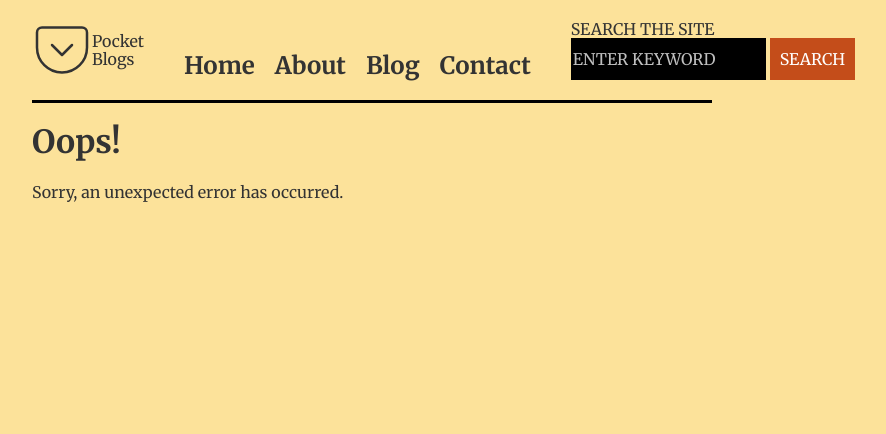
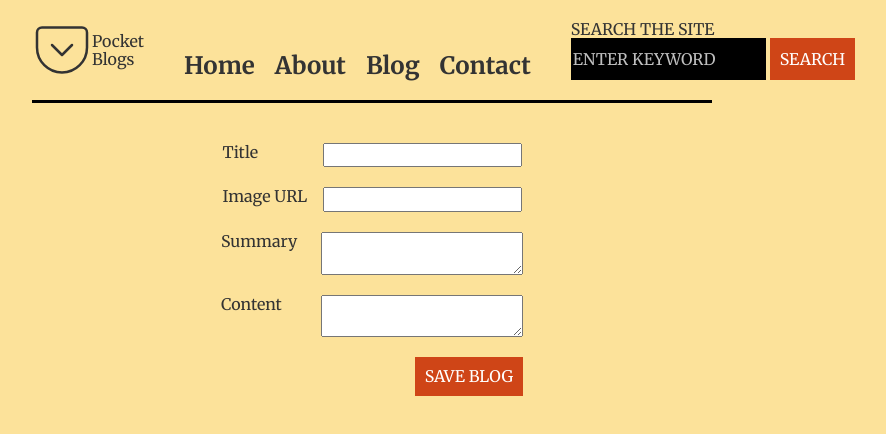
Before and after one commit to jariast22/alto-cms, a React (Vite) app: page /editBlog in a window 1280 px wide. Shown: the top 434 px of the page, without its empty margins (268-1154 px from the left). Built offline with nearby package versions, Linux system fonts and the light colour scheme.

Commit message:
feat: Blog Creation

```diff
--- a/package.json
+++ b/package.json
@@ -9,6 +9,7 @@
     "preview": "vite preview"
   },
   "dependencies": {
+    "dompurify": "^2.4.3",
     "localforage": "^1.10.0",
     "match-sorter": "^6.3.1",
     "react": "^18.2.0",
@@ -16,7 +17,8 @@
     "react-feather": "^2.0.10",
     "react-router-dom": "^6.6.1",
     "sort-by": "^1.2.0",
-    "styled-components": "^5.3.6"
+    "styled-components": "^5.3.6",
+    "uuid": "^9.0.0"
   },
   "devDependencies": {
     "@types/react": "^18.0.26",
--- a/src/App.jsx
+++ b/src/App.jsx
@@ -8,14 +8,13 @@ import NavBar from '@/organisms/NavBar';
 import Home from '@pages/Home';
 import ErrorPage from '@pages/error-page';
 import Blog from '@pages/Blog';
+import BlogEdit from '@pages/BlogEdit';
 
 const App = () => {
   const [blogs, setBlogs] = useState([]);
   const match = useMatch('/blog/:id');
 
-  const blog = match
-    ? blogs.find((blog) => blog.id === Number(match.params.id))
-    : null;
+  const blog = match ? blogs.find((blog) => blog.id === match.params.id) : null;
 
   useEffect(() => {
     const blogsInStorage = localStorage.getItem('blogs');
@@ -27,12 +26,23 @@ const App = () => {
     }
   }, []);
 
+  const onBlogCreation = (newBlog) => {
+    localStorage.clear();
+    const newBlogs = blogs.concat(newBlog);
+    localStorage.setItem('blogs', JSON.stringify(newBlogs));
+    setBlogs(newBlogs);
+  };
+
   return (
     <Wrapper>
       <NavBar></NavBar>
       <Routes>
         <Route index element={<Home blogs={blogs} />} />
         <Route path="blog/:id" element={<Blog blog={blog} />} />
+        <Route
+          path="editBlog"
+          element={<BlogEdit handleBlogCreation={onBlogCreation} />}
+        />
         <Route path="*" element={<ErrorPage />} />
       </Routes>
       <Outlet />
--- a/src/atoms/Button.jsx
+++ b/src/atoms/Button.jsx
@@ -1,14 +1,20 @@
+import { COLORS } from '@/constants';
 import styled from 'styled-components';
 
 const Button = ({ children }) => <Wrapper>{children}</Wrapper>;
 
 const Wrapper = styled.button`
-  background-color: #c44d1a;
+  background-color: ${COLORS.primary};
   border: 0;
   color: white;
   height: 100%;
   padding: 10px;
   text-transform: uppercase;
+
+  &:hover {
+    background-color: #ed8d64;
+    color: ${COLORS.gray500};
+  }
 `;
 
 export default Button;
--- a/src/blogs.js
+++ b/src/blogs.js
@@ -1,6 +1,6 @@
 export const blogsSeed = [
   {
-    id: 1,
+    id: 'f828b098-698b-4b24-83d4-9eacfc336d27',
     title: 'Blog Post 1',
     content:
       '<p>Praesent pellentesque libero ac convallis fermentum. Phasellus id pellentesque ex. Fusce vehicula auctor iaculis. Vestibulum ante ipsum primis in faucibus orci luctus et ultrices posuere cubilia curae; Vivamus congue vel nulla eu vestibulum. Morbi velit ante, faucibus ac dolor eu, hendrerit bibendum magna. Morbi ac massa et turpis iaculis ornare id et justo. Mauris nec mauris est. Vestibulum ante ipsum primis in faucibus orci luctus et ultrices posuere cubilia curae; Etiam cursus sed erat et ultricies. Etiam vel efficitur velit, ac convallis dui. Class aptent taciti sociosqu ad litora torquent per conubia nostra, per inceptos himenaeos. In augue justo, vehicula ut hendrerit quis, vehicula vel diam. Proin at ultrices libero, nec tincidunt est. Sed porta ex sit amet vulputate tristique.</p><p>Sed ut perspiciatis unde omnis iste natus error sit voluptatem accusantium doloremque laudantium, totam rem aperiam, eaque ipsa quae ab illo inventore veritatis et quasi architecto beatae vitae dicta sunt explicabo.</p>',
@@ -10,7 +10,7 @@ export const blogsSeed = [
       'Aliquam id tempus nibh. Proin diam felis, tempor ut dapibus at, posuere a dui. Maecenas ut purus quis felis commodo mattis id et libero. ',
   },
   {
-    id: 2,
+    id: 'f818b098-698c-4b24-83a4-9eacfc336d27',
     title: 'Blog Post 2',
     content:
       'Praesent pellentesque libero ac convallis fermentum. Phasellus id pellentesque ex. Fusce vehicula auctor iaculis. Vestibulum ante ipsum primis in faucibus orci luctus et ultrices posuere cubilia curae; Vivamus congue vel nulla eu vestibulum. Morbi velit ante, faucibus ac dolor eu, hendrerit bibendum magna. Morbi ac massa et turpis iaculis ornare id et justo. Mauris nec mauris est. Vestibulum ante ipsum primis in faucibus orci luctus et ultrices posuere cubilia curae; Etiam cursus sed erat et ultricies. Etiam vel efficitur velit, ac convallis dui. Class aptent taciti sociosqu ad litora torquent per conubia nostra, per inceptos himenaeos. In augue justo, vehicula ut hendrerit quis, vehicula vel diam. Proin at ultrices libero, nec tincidunt est. Sed porta ex sit amet vulputate tristique. ',
@@ -20,7 +20,7 @@ export const blogsSeed = [
       'Aliquam id tempus nibh. Proin diam felis, tempor ut dapibus at, posuere a dui. Maecenas ut purus quis felis commodo mattis id et libero. ',
   },
   {
-    id: 3,
+    id: 'f818b098-698c-4b24-83a4-9eacfg336d47',
     title: 'Blog Post 3',
     content:
       'Praesent pellentesque libero ac convallis fermentum. Phasellus id pellentesque ex. Fusce vehicula auctor iaculis. Vestibulum ante ipsum primis in faucibus orci luctus et ultrices posuere cubilia curae; Vivamus congue vel nulla eu vestibulum. Morbi velit ante, faucibus ac dolor eu, hendrerit bibendum magna. Morbi ac massa et turpis iaculis ornare id et justo. Mauris nec mauris est. Vestibulum ante ipsum primis in faucibus orci luctus et ultrices posuere cubilia curae; Etiam cursus sed erat et ultricies. Etiam vel efficitur velit, ac convallis dui. Class aptent taciti sociosqu ad litora torquent per conubia nostra, per inceptos himenaeos. In augue justo, vehicula ut hendrerit quis, vehicula vel diam. Proin at ultrices libero, nec tincidunt est. Sed porta ex sit amet vulputate tristique. ',
--- a/src/constants.js
+++ b/src/constants.js
@@ -1,5 +1,5 @@
 export const COLORS = {
-  primary: 'hsl(240deg 80% 60%)',
+  primary: 'hsl(15deg 80% 45%)',
   gray50: 'hsl(0deg 0% 95%)',
   gray300: 'hsl(0deg 0% 75%)',
   gray500: 'hsl(0deg 0% 50%)',
--- /dev/null
+++ b/src/molecules/InputWithLabel.jsx
@@ -0,0 +1,18 @@
+import styled from 'styled-components';
+
+const InputWithLabel = ({ labelText, id, children }) => (
+  <Wrapper>
+    <Label htmlFor={id}>{labelText}</Label>
+    {children}
+  </Wrapper>
+);
+
+const Wrapper = styled.div`
+  display: flex;
+`;
+
+const Label = styled.label`
+  min-width: 100px;
+`;
+
+export default InputWithLabel;
--- a/src/molecules/NavBarMenu.jsx
+++ b/src/molecules/NavBarMenu.jsx
@@ -6,7 +6,7 @@ const NavBarMenu = () => (
   <Wrapper aria-label="main">
     <NavBarLink path="/" label="Home"></NavBarLink>
     <NavBarLink path="/about" label="About"></NavBarLink>
-    <NavBarLink path="/blog" label="Blog"></NavBarLink>
+    <NavBarLink path="/editBlog" label="Blog"></NavBarLink>
     <NavBarLink path="/contact" label="Contact"></NavBarLink>
   </Wrapper>
 );
--- /dev/null
+++ b/src/organisms/BlogForm.jsx
@@ -0,0 +1,90 @@
+import { useState } from 'react';
+import { v4 as uuidv4 } from 'uuid';
+import DOMPurify from 'dompurify';
+import { useNavigate } from 'react-router-dom';
+
+import Button from '@/atoms/Button';
+import InputWithLabel from '@/molecules/InputWithLabel';
+import styled from 'styled-components';
+
+const BlogForm = ({ handleBlogCreation }) => {
+  const navigate = useNavigate();
+
+  const [title, setTitle] = useState('');
+  const [imageUrl, setImageUrl] = useState('');
+  const [summary, setSummary] = useState('');
+  const [content, setContent] = useState('');
+
+  const handleSubmit = (e) => {
+    e.preventDefault();
+
+    const generatedId = uuidv4();
+    const sanitizedContent = DOMPurify.sanitize(content);
+
+    const newBlog = {
+      id: generatedId,
+      title,
+      conent: sanitizedContent,
+      summary,
+      imageUrl,
+    };
+    handleBlogCreation(newBlog);
+    navigate('/');
+  };
+
+  return (
+    <Wrapper onSubmit={handleSubmit}>
+      <InputWithLabel labelText="Title" id="title">
+        <input
+          id="title"
+          value={title}
+          onChange={({ target }) => setTitle(target.value)}
+        ></input>
+      </InputWithLabel>
+      <InputWithLabel labelText="Image URL" id="url">
+        <input
+          type="url"
+          id="url"
+          value={imageUrl}
+          onChange={({ target }) => setImageUrl(target.value)}
+        ></input>
+      </InputWithLabel>
+      <InputWithLabel labelText="Summary" id="summary">
+        <TextArea
+          id="summary"
+          value={summary}
+          onChange={({ target }) => setSummary(target.value)}
+        ></TextArea>
+      </InputWithLabel>
+      <InputWithLabel labelText="Content" id="content">
+        <TextArea
+          id="content"
+          value={content}
+          onChange={({ target }) => setContent(target.value)}
+        ></TextArea>
+      </InputWithLabel>
+      <ButtonWrapper>
+        <Button type="submit">Save Blog</Button>
+      </ButtonWrapper>
+    </Wrapper>
+  );
+};
+
+const Wrapper = styled.form`
+  display: flex;
+  flex-direction: column;
+  gap: 20px;
+  padding-top: 40px;
+  align-items: center;
+  width: fit-content;
+`;
+
+const TextArea = styled.textarea`
+  resize: vertical;
+`;
+
+const ButtonWrapper = styled.div`
+  align-self: end;
+`;
+
+export default BlogForm;
--- /dev/null
+++ b/src/pages/BlogEdit.jsx
@@ -0,0 +1,15 @@
+import BlogForm from '@/organisms/BlogForm';
+import styled from 'styled-components';
+
+const BlogEdit = ({ handleBlogCreation }) => (
+  <Wrapper>
+    <BlogForm handleBlogCreation={handleBlogCreation} />
+  </Wrapper>
+);
+
+const Wrapper = styled.div`
+  display: flex;
+  justify-content: center;
+`;
+
+export default BlogEdit;
```
Also changed, not shown: 1 other file (tests, documents, lock files or other folders).
